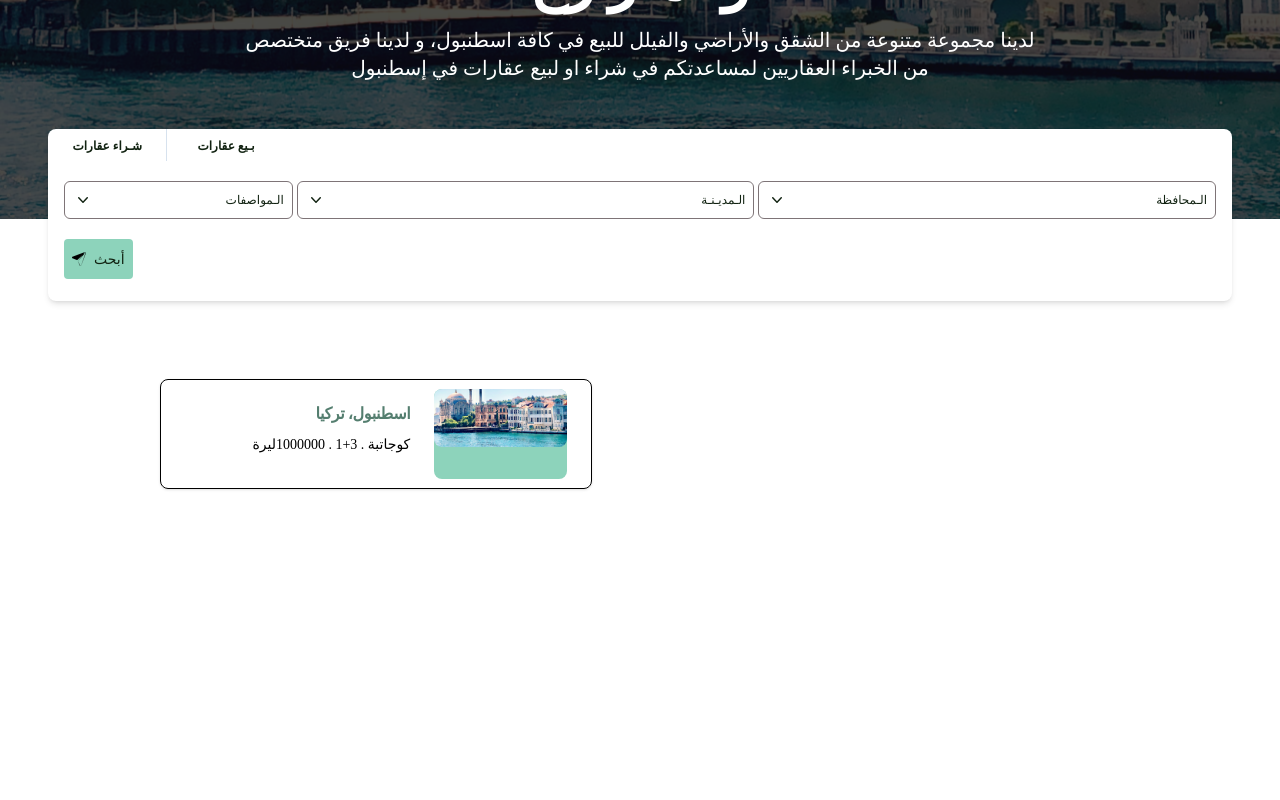
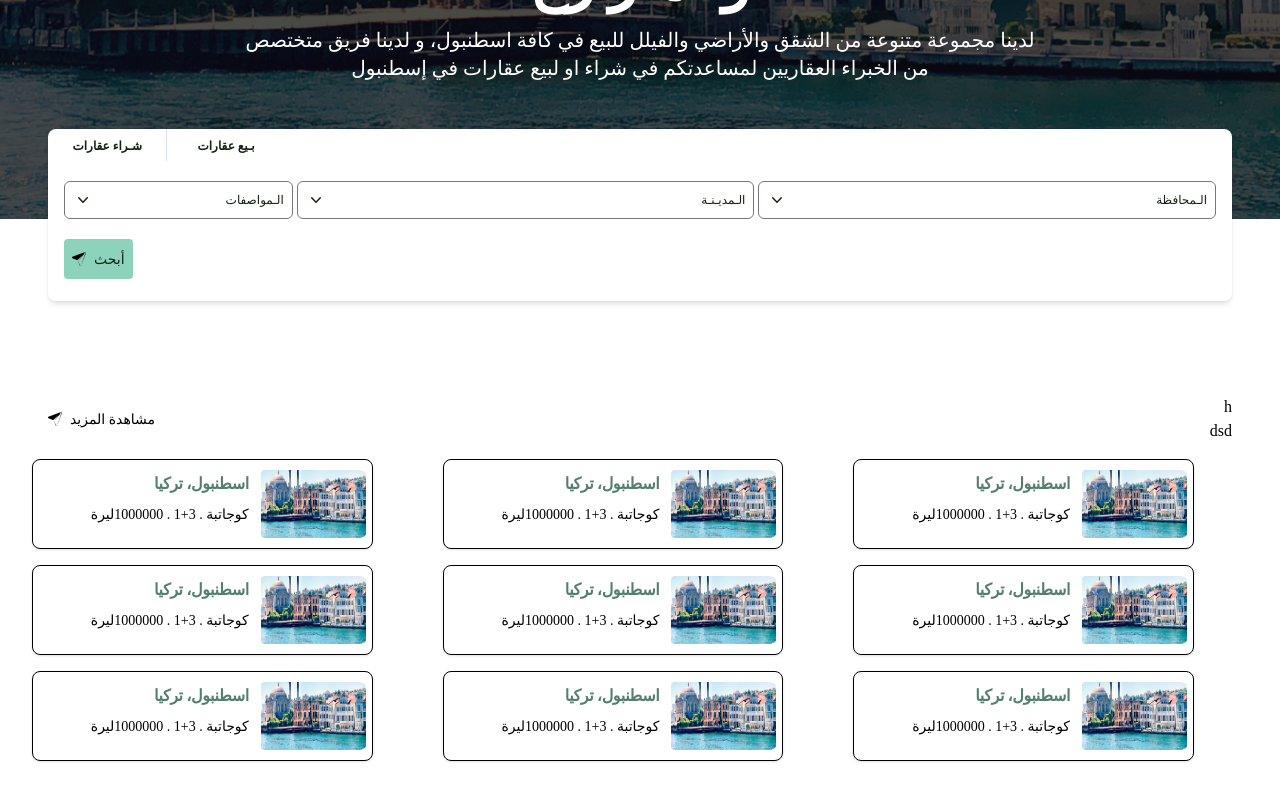
Before and after one commit to MayceAlazzawi/realstates-react-tailwind, a React (Create React App) app: page / in a window 1280 px wide. Shown: the part 382-1182 px from the top of the page. Before the commit the page ends 1031 px from the top, so only its background shows below. Built offline with nearby package versions, Linux system fonts and the light colour scheme.

Commit message:
addig cards to section2

```diff
--- a/src/App.tsx
+++ b/src/App.tsx
@@ -4,12 +4,13 @@ import { Hero } from "./components/Hero";
 import { SearchBar } from "./components/searchBar";
 import { Input } from "./components/Input";
 import Data from "./jsonData/Cities.json";
+import { Container } from "./components/section2/Container";
 import { Card } from "./components/section2/Card";
 const App: FC = () => {
   return (
-    <div className="App font-body  flex justify-center  flex-col">
+    <div className="App font-body  flex justify-center items-center  flex-col">
       <Hero />
-      <Card />
+      <Container />
     </div>
   );
 };
--- /dev/null
+++ b/src/components/section2/Container.tsx
@@ -0,0 +1,46 @@
+import * as React from "react";
+import { Card } from "./Card";
+import { Button } from "../Button";
+import Send from "../../assets/icons/send.svg";
+
+export interface Props {}
+
+export function Container(props: Props) {
+  const clickHandler = () => {
+    return "hi";
+  };
+  return (
+    <div className="m-40 w-full p-4 ">
+      <div className=" 1 flex flex-row justify-between items-center">
+        <div className=" px-8">
+          <Button
+            bgBtn={"[#fff]"}
+            textSize={"[14px]"}
+            color={"darkGreen"}
+            fontWeight={"[500]"}
+            width={"84"}
+            m={" m-[0px]"}
+            p={"[16px]"}
+            children={"مشاهدة المزيد"}
+            onClick={clickHandler}
+            icon={Send}
+          />
+        </div>
+        <div className="bg-mintLight text-right px-8">
+          <h2>h</h2> <p>dsd</p>
+        </div>
+      </div>
+      <div className="  grid grid-cols-3 gap-4 p-4">
+        <Card />
+        <Card />
+        <Card />
+        <Card />
+        <Card />
+        <Card />
+        <Card />
+        <Card />
+        <Card />
+      </div>
+    </div>
+  );
+}
--- a/src/components/section2/card.tsx
+++ b/src/components/section2/card.tsx
@@ -5,12 +5,12 @@ export interface Props {}
 
 export const Card = (rops: Props) => {
   return (
-    <div className="m-40">
+    <div className="">
       <a
         href="#"
-        className="flex flex-col  justify-end items-center bg-white border border-gray-200 rounded-lg shadow md:flex-row  hover:bg-gray-100 dark:border-gray-700 dark:bg-gray-800 dark:hover:bg-gray-700 flex text-right h-[110px] p-[16px] w-max"
+        className="flex flex-col  justify-end items-center bg-white border border-gray-200 rounded-lg shadow md:flex-row  hover:bg-gray-100 dark:border-gray-700 dark:bg-gray-800 dark:hover:bg-gray-700 flex text-right h-[90px] p-[6px] max-w-max items-center"
       >
-        <div className="flex flex-col justify-between p-4 leading-normal">
+        <div className="flex flex-col justify-between  leading-normal">
           <h5 className="mb-2 text-[16px] font-semibold tracking-tight text-[#547e6f] dark:text-white">
             اسطنبول، تركيا
           </h5>
@@ -18,10 +18,9 @@ export const Card = (rops: Props) => {
             كوجاتبة . 3+1 . 1000000ليرة
           </p>
         </div>
-        <div className="bg-mint w-1/3 h-[90px] m-2 rounded-lg">
-          {" "}
+        <div className=" w-1/3 h-full m-2 mr-0 rounded-lg ">
           <img
-            className=" w-full rounded-lg h-96 md:h-auto md:w-48  "
+            className=" w-full rounded-lg h-full p-1 pr-0"
             src={Hero0}
             alt=""
           />
```
